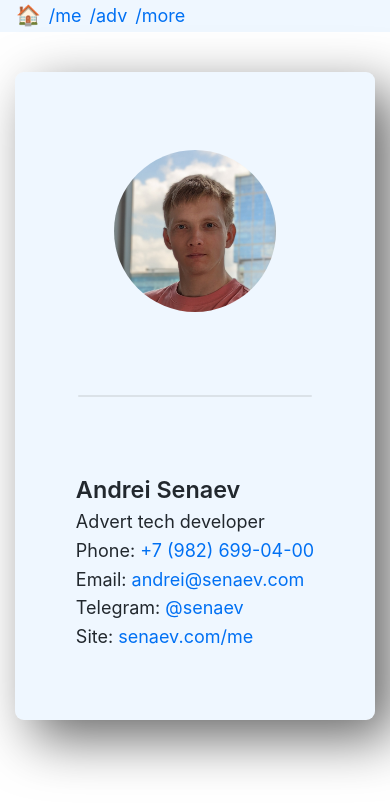
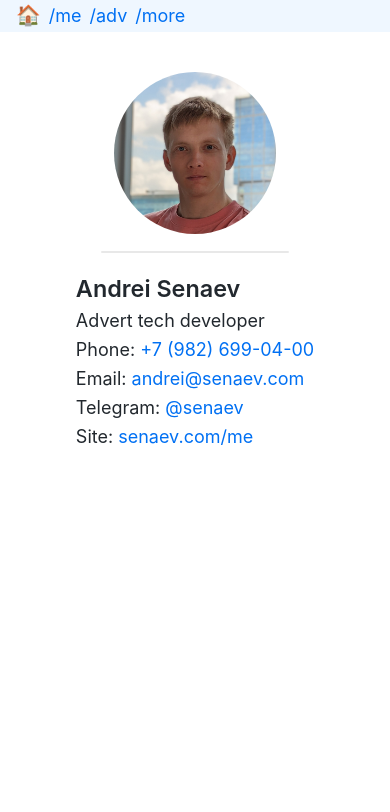
Before and after one commit to senaev/senaev.com, a Next.js app: page / in a window 390 px wide. Shown: the top 812 px of the page. Built offline with nearby package versions, Linux system fonts and the light colour scheme.

Commit message:
update business card

```diff
--- a/components/BusinessCardHorizontal/index.module.css
+++ b/components/BusinessCard/index.module.css
@@ -1,11 +1,11 @@
 .container {
-    --card-top-size: 90em;
-    --card-left-size: 50em;
+    --card-top-size: 70em;
+    --card-left-size: 40em;
 }
 
 .container {
     position: absolute;
-    top: 8em;
+    top: 4em;
     left: 50%;
     width: calc(var(--card-top-size) / 2.5);
     height: calc(var(--card-left-size) / 2.5);
@@ -32,10 +32,16 @@
     align-items: center;
 }
 
-.leftSide,
+.leftSide .rightSide {
+    height: 100%;
+}
+
+.leftSide {
+    width: calc(var(--card-top-size) * 3 / 7 - 1em);
+}
+
 .rightSide {
-    width: calc(var(--card-top-size) - 1em);
-    height: 100%;
+    width: calc(var(--card-top-size) * 4 / 7 - 1em);
 }
 
 .centralSeparator {
@@ -52,20 +58,19 @@
     border-radius: 999px;
 }
 
-@media screen and (max-width: 750px) {
+@media screen and (max-width: 600px) {
     .container {
-        --card-top-size: 50em;
-        --card-left-size: 90em;
-    }
+        --card-top-size: 40em;
+        --card-left-size: 70em;
 
-    .container {
         flex-direction: column;
-        top: 4em;
+
+        box-shadow: none;
+        background-color: transparent;
     }
 
     .leftSide,
     .rightSide {
-        height: calc(var(--card-top-size) - 1em);
         width: 100%;
     }
 
--- a/components/BusinessCardHorizontal/index.tsx
+++ b/components/BusinessCard/index.tsx
@@ -8,7 +8,7 @@ import { BusinessCardAbout } from 'components/BusinessCardAbout';
 
 const PHOTO_SIZE_BIG = 144;
 
-export function BusinessCardHorizontal() {
+export function BusinessCard() {
     return (
         <div
             className={clsx(styles.container)}
--- a/components/HomePage/index.tsx
+++ b/components/HomePage/index.tsx
@@ -1,9 +1,9 @@
-import { BusinessCardHorizontal } from 'components/BusinessCardHorizontal';
+import { BusinessCard } from 'components/BusinessCard';
 
 export function HomePage() {
     return (
         <>
-            <BusinessCardHorizontal />
+            <BusinessCard />
         </>
     );
 }
```
